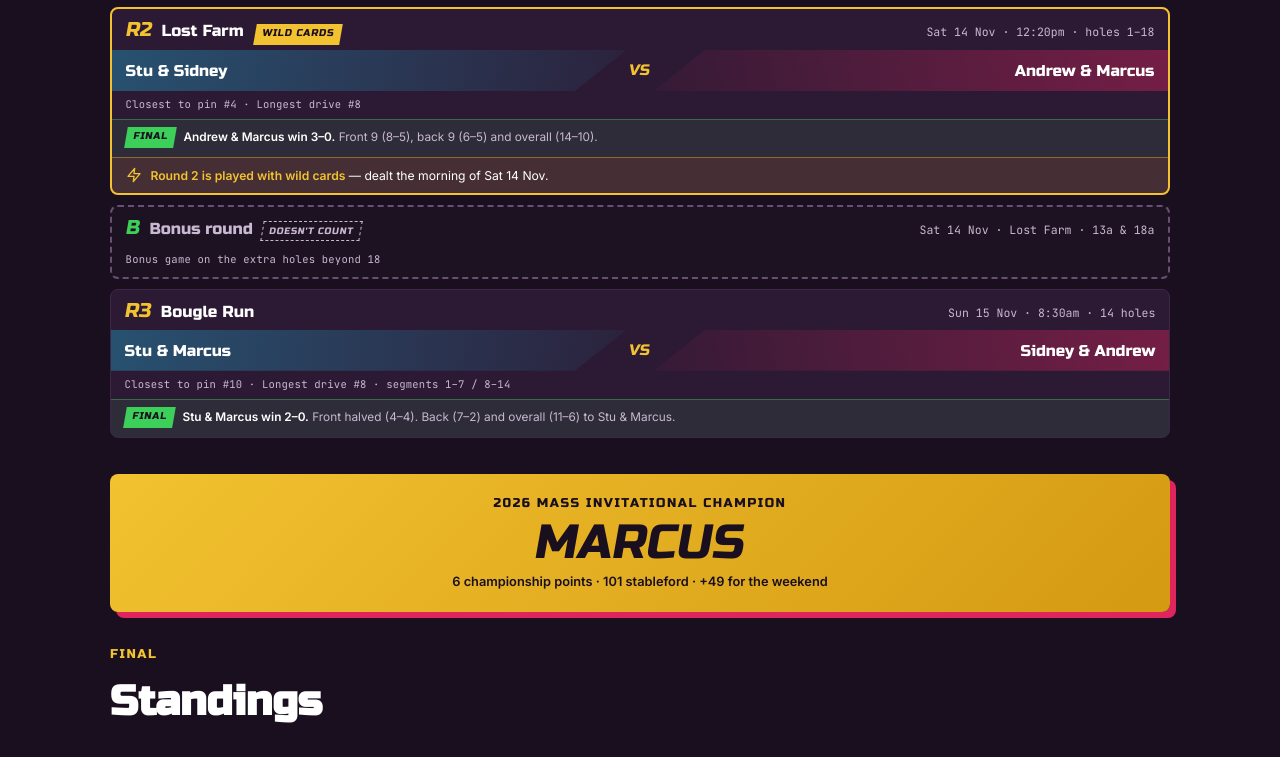
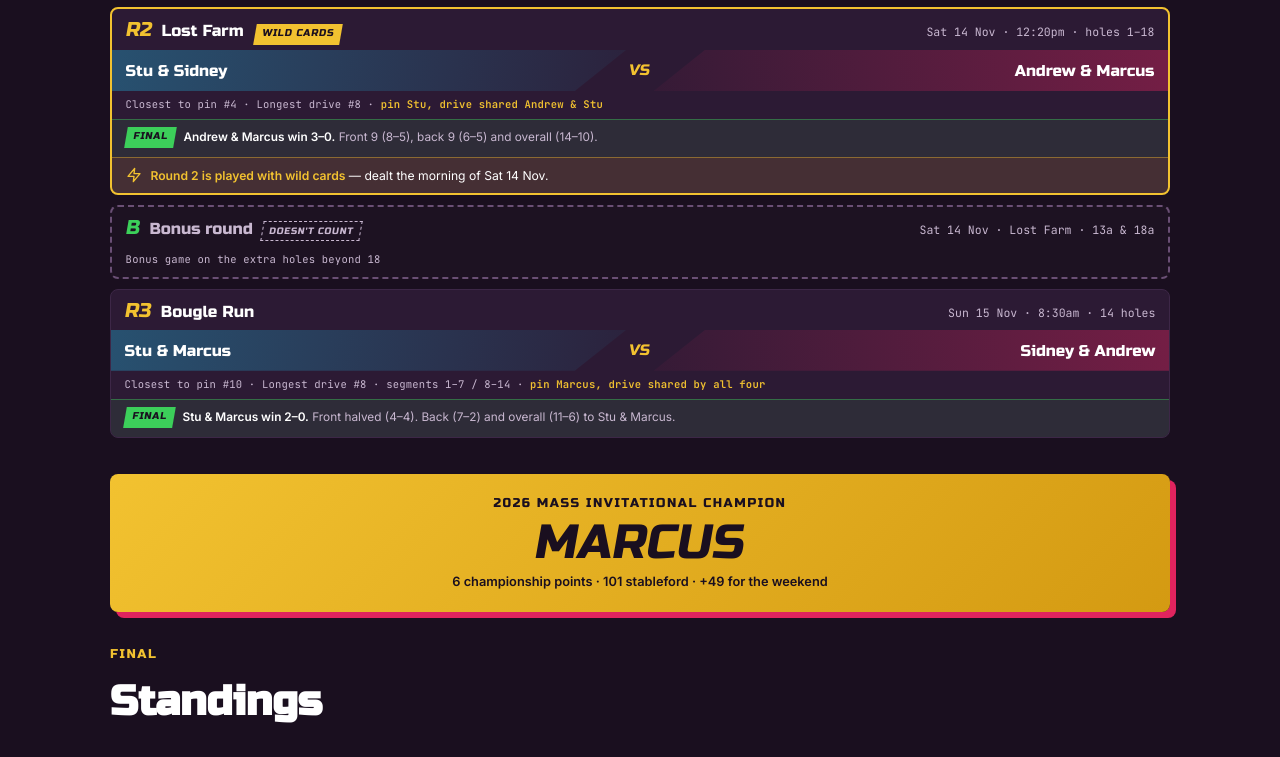
Before and after one commit to Stu-Robertson-22/mass-invitational, a plain HTML site: page index.html in a window 1280 px wide. Shown: the part 1099-1856 px from the top of the page. Drawn offline with Linux system fonts and the light colour scheme.

Commit message:
Hat race result: Andrew
Co-Authored-By: Claude Opus 5.5 <noreply@anthropic.com>
Claude-Session: https://claude.ai/code/session_018x2DhAVofATMbGCqv22oWv

```diff
--- a/index.html
+++ b/index.html
@@ -283,7 +283,7 @@
     <article class="fc fc-r2 reveal">
       <div class="fc-top"><span class="fc-n">R2</span><span class="fc-c">Lost Farm</span><span class="wc">WILD CARDS</span><span class="fc-m mono">Sat 14 Nov · 12:20pm · holes 1–18</span></div>
       <div class="fc-vs"><span class="fc-b">Stu &amp; Sidney</span><span class="fc-x">VS</span><span class="fc-r">Andrew &amp; Marcus</span></div>
-      <div class="fc-d mono">Closest to pin #4 · Longest drive #8</div>
+      <div class="fc-d mono">Closest to pin #4 · Longest drive #8 · <b class="hatw">pin Stu, drive shared Andrew &amp; Stu</b></div>
       <div class="fc-res"><span class="rs">FINAL</span><span><b>Andrew &amp; Marcus win 3–0.</b> Front 9 (8–5), back 9 (6–5) and overall (14–10).</span></div>
       <div class="fc-wild"><svg><use href="#i-zap"/></svg><span><b>Round 2 is played with wild cards</b> — dealt the morning of Sat 14 Nov.</span></div>
     </article>
@@ -294,7 +294,7 @@
     <article class="fc reveal">
       <div class="fc-top"><span class="fc-n">R3</span><span class="fc-c">Bougle Run</span><span class="fc-m mono">Sun 15 Nov · 8:30am · 14 holes</span></div>
       <div class="fc-vs"><span class="fc-b">Stu &amp; Marcus</span><span class="fc-x">VS</span><span class="fc-r">Sidney &amp; Andrew</span></div>
-      <div class="fc-d mono">Closest to pin #10 · Longest drive #8 · segments 1–7 / 8–14</div>
+      <div class="fc-d mono">Closest to pin #10 · Longest drive #8 · segments 1–7 / 8–14 · <b class="hatw">pin Marcus, drive shared by all four</b></div>
       <div class="fc-res"><span class="rs">FINAL</span><span><b>Stu &amp; Marcus win 2–0.</b> Front halved (4–4). Back (7–2) and overall (11–6) to Stu &amp; Marcus.</span></div>
     </article>
 
@@ -324,6 +324,7 @@
       <div class="fact"><small>Most pars</small><b>Marcus · 17</b><span>Stu 6 · Andrew 6 · Sid 6</span></div>
       <div class="fact"><small>Total stableford (50 holes)</small><b>Marcus · 101</b><span>Andrew 89 · Stu 88 · Sid 69</span></div>
       <div class="fact"><small>Strokes v par (par 187)</small><b>Marcus · +49</b><span>Andrew +79 · Stu +99 · Sid +121</span></div>
+      <div class="fact"><small>Barnbougle hat (pin + drive wins, shared wins split)</small><b>Andrew · 2.75</b><span>Stu 1.75 · Marcus 1.25 · Sid 0.25</span></div>
       <div class="fact"><small>Best single round</small><b>Marcus · 41 pts</b><span>Dunes, Friday</span></div>
     </div>
     <p class="st-note reveal">Gross figures include Squabbit's scores for pick-ups.</p>
```
